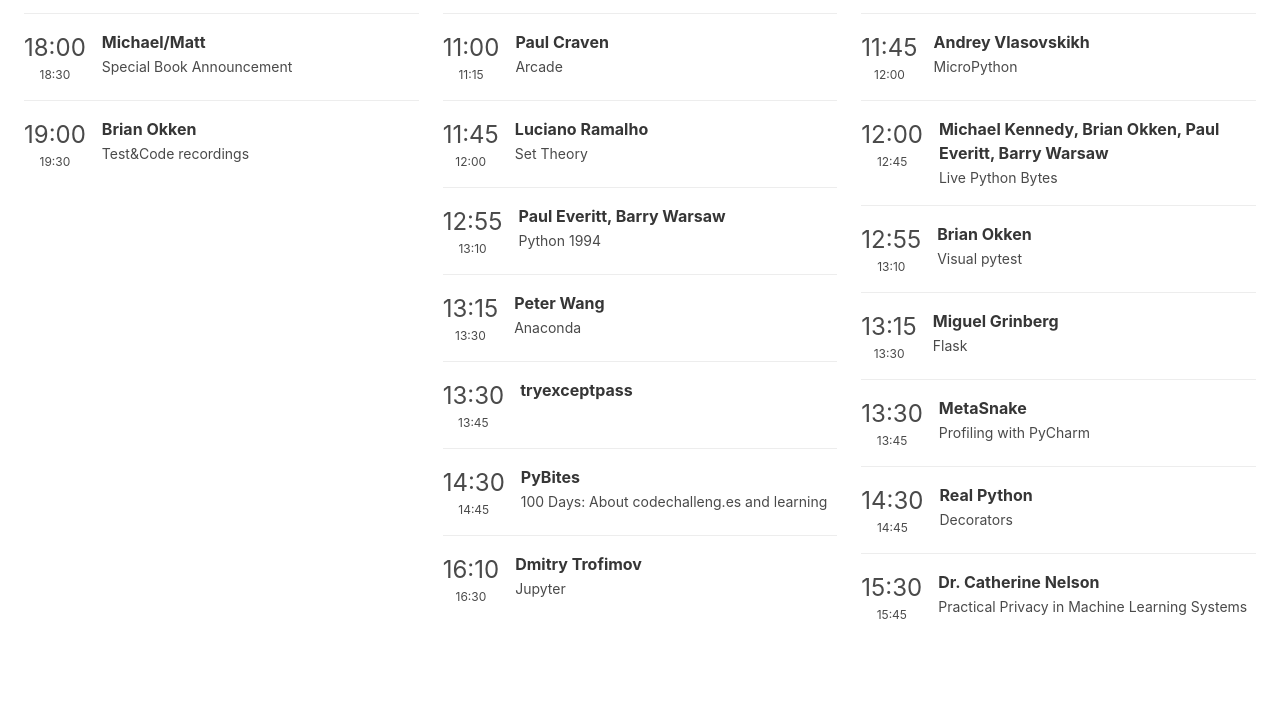
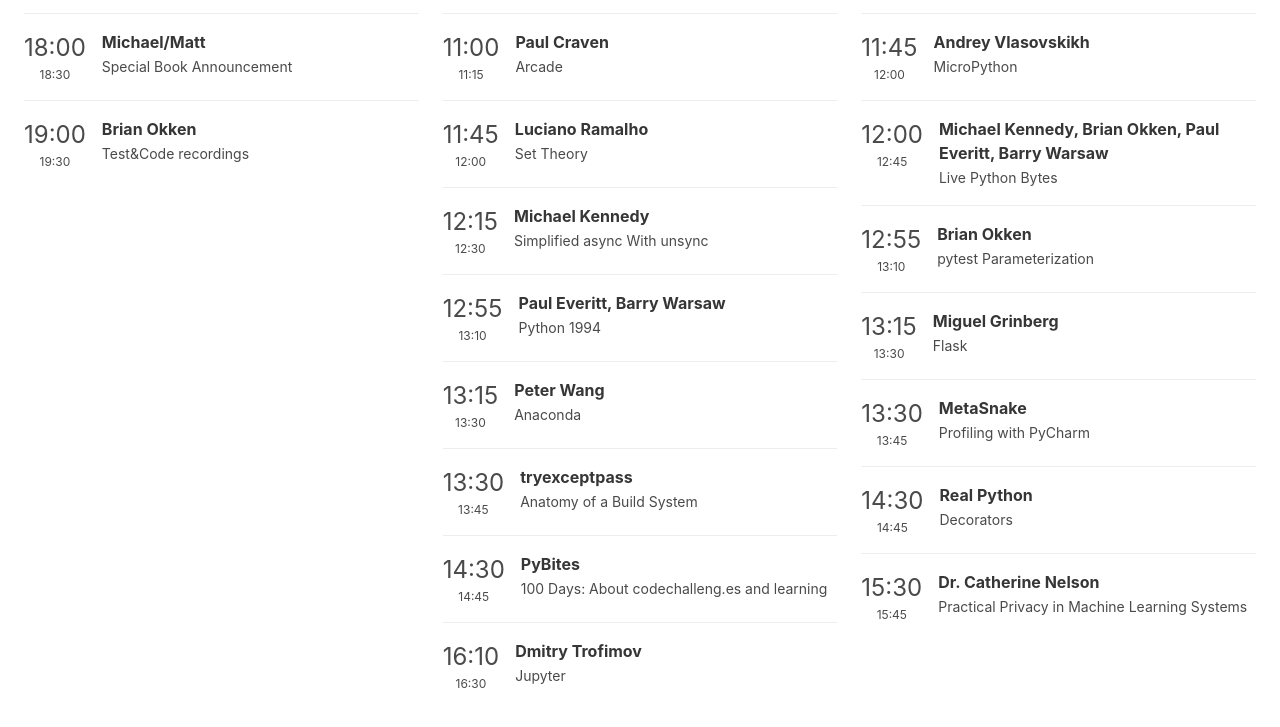
Before and after one commit to pauleveritt/pycon2019booth, a website: page public/index.html in a window 1280 px wide. Shown: the part 221-948 px from the top of the page. Before the commit the page ends 893 px from the top, so only its background shows below. Drawn offline with Linux system fonts and the light colour scheme.

Commit message:
Updated.

```diff
--- a/public/index.html
+++ b/public/index.html
@@ -4,7 +4,7 @@
 <head>
     <meta charset="utf-8">
     <meta name="viewport" content="width=device-width, initial-scale=1">
-    <title>Hello Bulma!</title>
+    <title>PyCharm at PyCon</title>
     <link rel="stylesheet" href="bulma.css">
     <script defer src="https://use.fontawesome.com/releases/v5.3.1/js/all.js"></script>
 </head>
@@ -107,6 +107,17 @@
 
                 <article class="media" style="margin-top: 1rem">
         <figure class="media-left">
+            <div class="is-size-4 is-center has-text-centered">12:15</div>
+            <div class="is-size-7 is-light has-text-centered">12:30</div>
+        </figure>
+        <div class="media-content">
+            <div><strong>Michael Kennedy</strong></div>
+            <small>Simplified async With unsync</small>
+        </div>
+    </article>
+
+                <article class="media" style="margin-top: 1rem">
+        <figure class="media-left">
             <div class="is-size-4 is-center has-text-centered">12:55</div>
             <div class="is-size-7 is-light has-text-centered">13:10</div>
         </figure>
@@ -134,7 +145,7 @@
         </figure>
         <div class="media-content">
             <div><strong>tryexceptpass</strong></div>
-            <small></small>
+            <small>Anatomy of a Build System</small>
         </div>
     </article>
 
@@ -204,7 +215,7 @@
         </figure>
         <div class="media-content">
             <div><strong>Brian Okken</strong></div>
-            <small>Visual pytest</small>
+            <small>pytest Parameterization</small>
         </div>
     </article>
 
```
Also changed, not shown: 1 other file.
